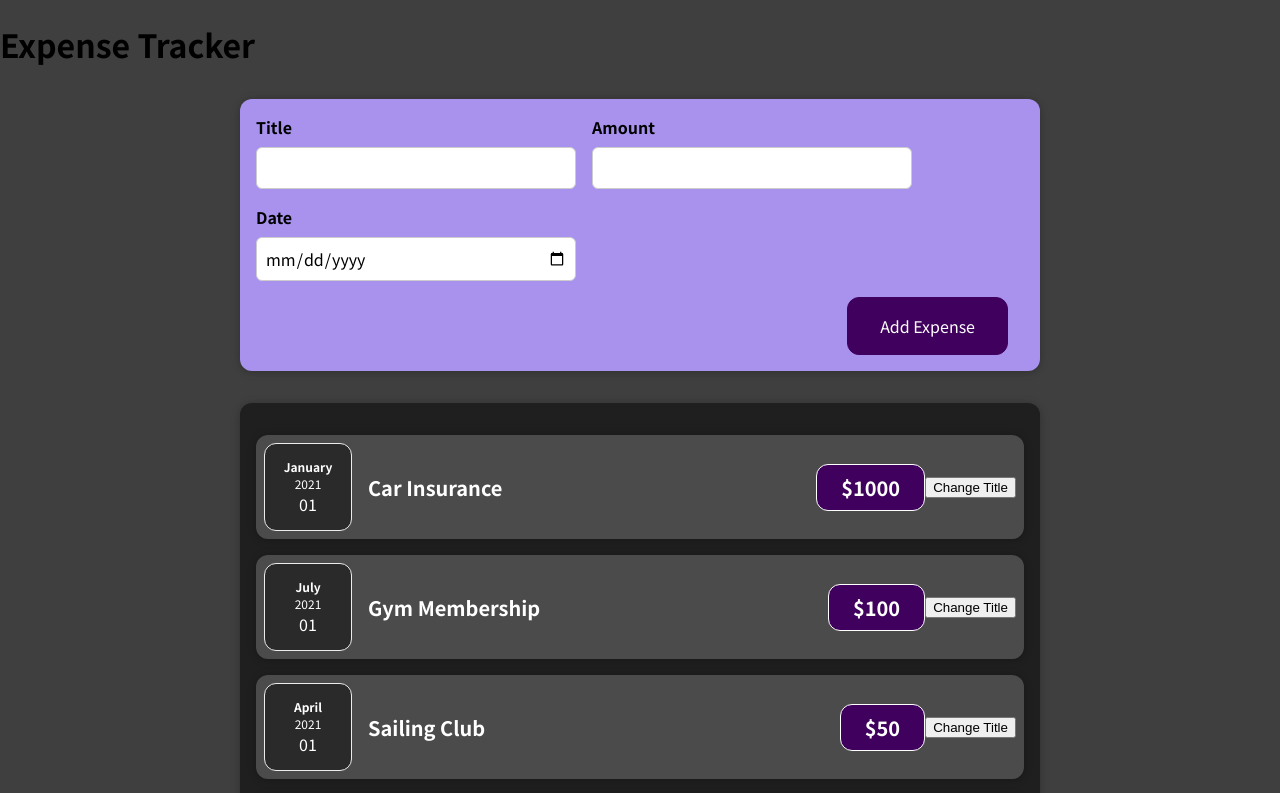
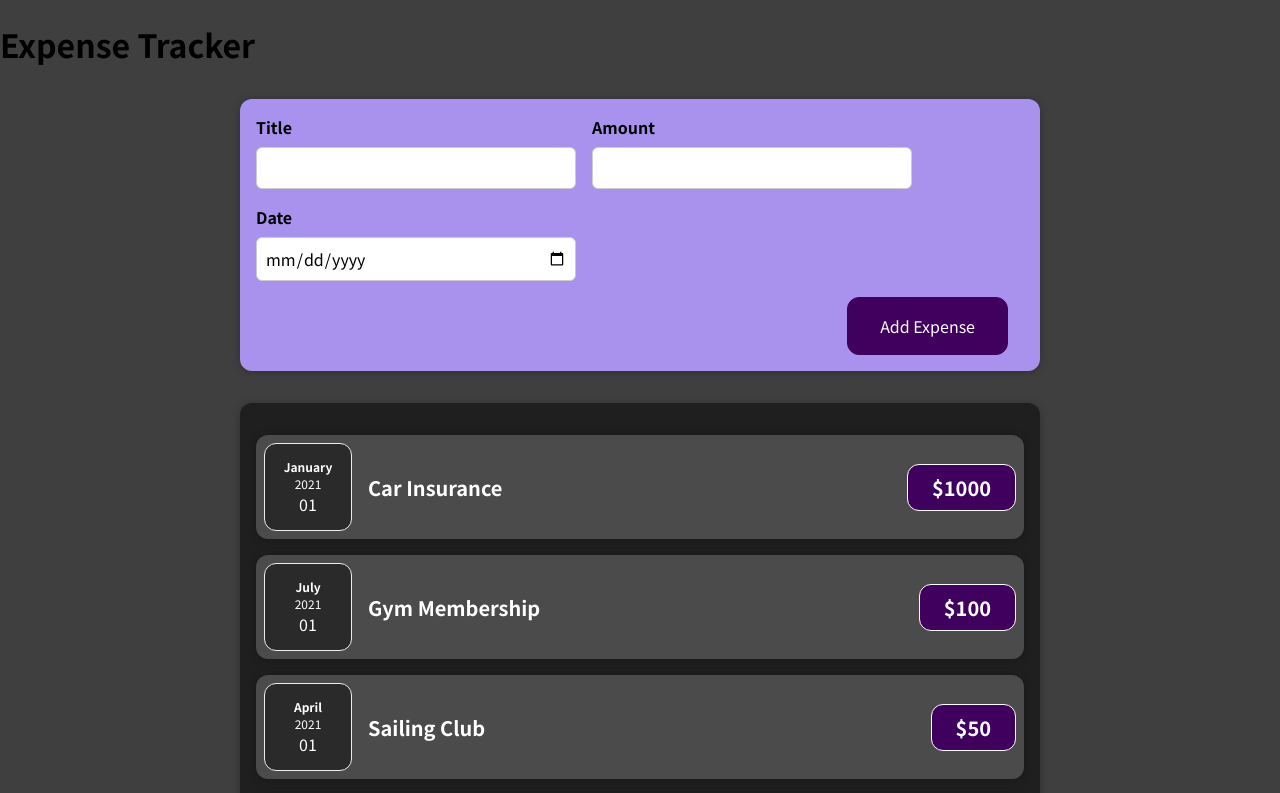
Before and after one commit to nicolas-thompson/expenses, a React (Create React App) app: page / in a window 1280 px wide. Shown: the top 793 px of the page. Built offline with nearby package versions, Linux system fonts and the light colour scheme.

Commit message:
Removes update title button

```diff
--- a/src/components/Expenses/ExpenseItem.js
+++ b/src/components/Expenses/ExpenseItem.js
@@ -8,10 +8,6 @@ const ExpenseItem = (props) => {
 
   const [title, setTitle] = useState(props.title);
 
-  const clickHandler = () => {
-    setTitle('Updated');
-  };
-
   return (
     <Card className="expense-item">
       <ExpenseDate date={props.date} />
@@ -19,7 +15,6 @@ const ExpenseItem = (props) => {
         <h2>{title}</h2>
         <div className="expense-item__price">${props.amount}</div>
       </div>
-      <button onClick={clickHandler}>Change Title</button>
     </Card>
   );
 };
```
